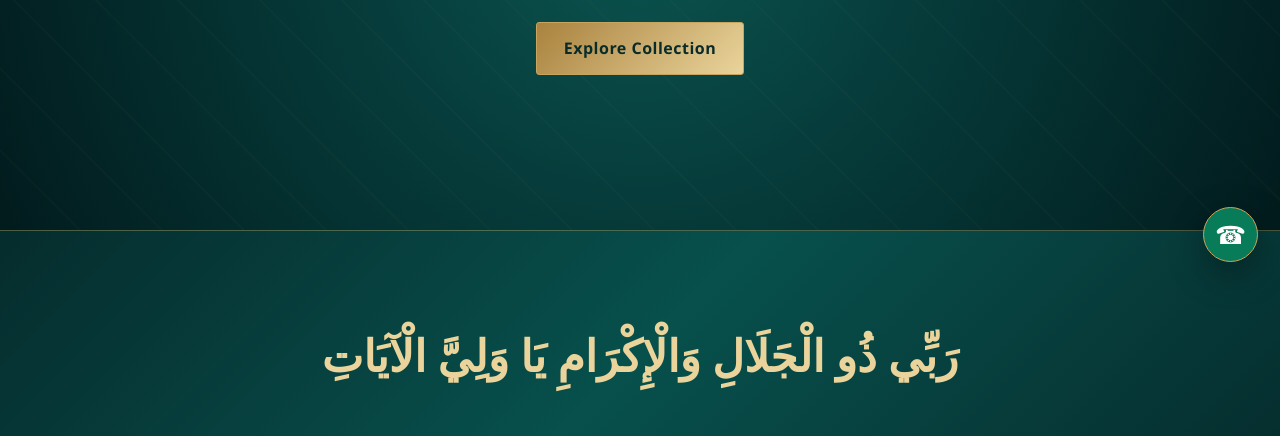
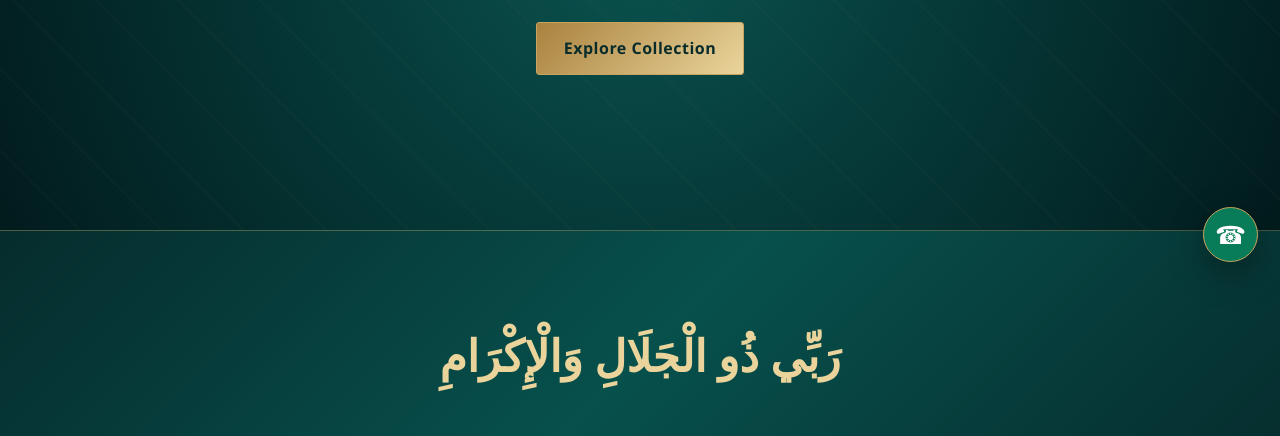
Before and after one commit to almaood/almaood.github.io, a plain HTML site: page index.html in a window 1280 px wide. Shown: the part 516-952 px from the top of the page. Drawn offline with Linux system fonts and the light colour scheme.

Commit message:
Update index.html

```diff
--- a/index.html
+++ b/index.html
@@ -78,7 +78,7 @@
 
       <h2 dir="rtl" lang="ar">
         رَبِّي ذُو الْجَلَالِ وَالْإِكْرَامِ
-        يَا وَلِيَّ الْآيَاتِ
+
       </h2>
 
     </div>
```
